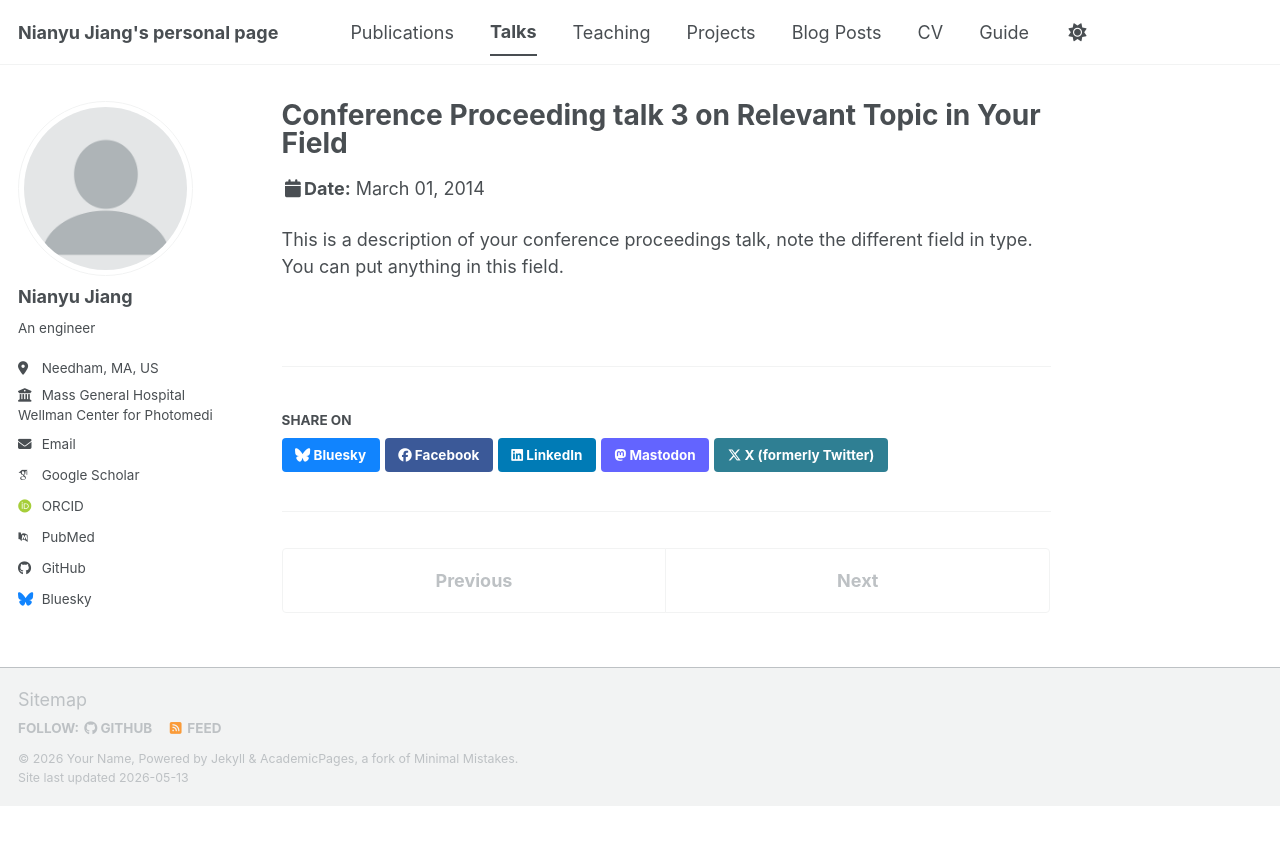
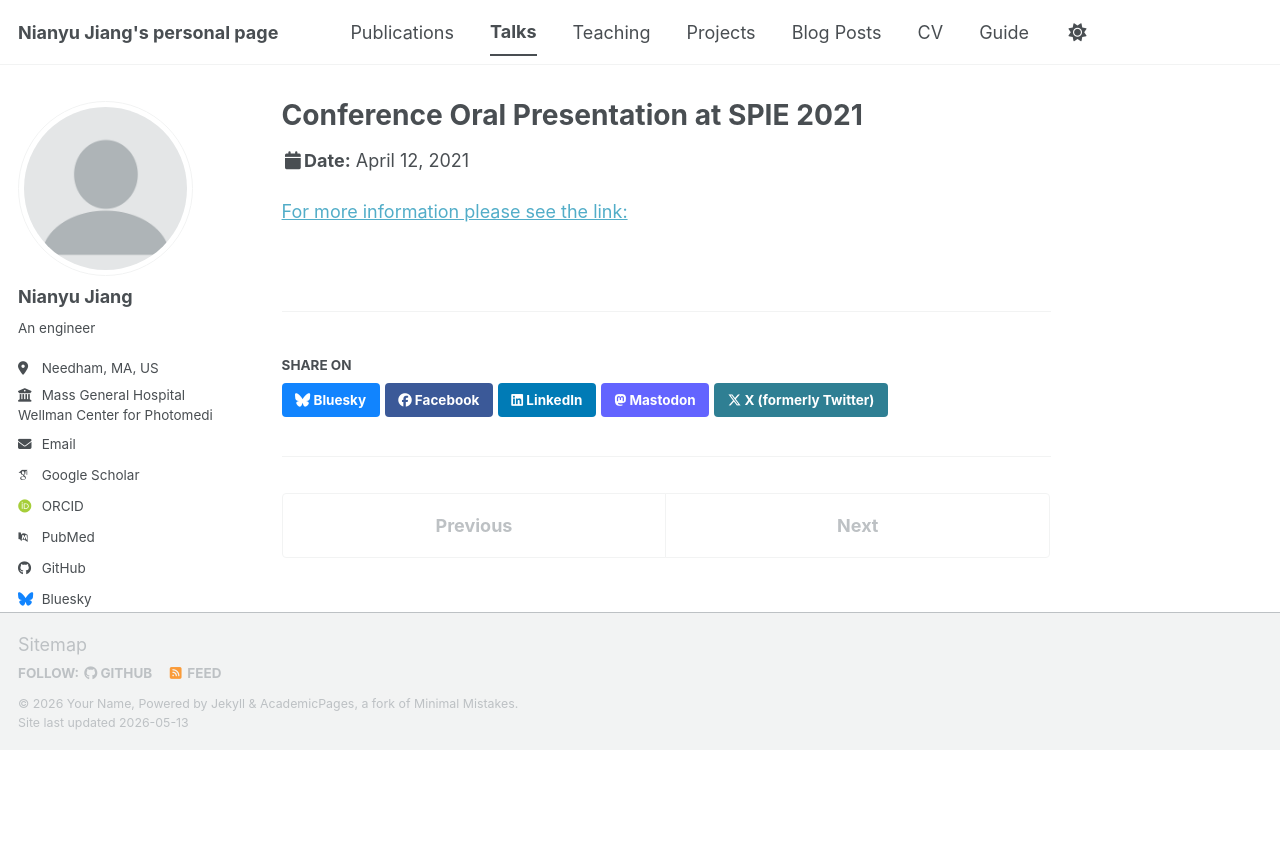
Before and after one commit to NianyuJiang/NianyuJiang.github.io, a Jekyll site: the page built from _talks/2014-03-01-talk-3.md, in a window 1280 px wide. Shown: the top 845 px of the page. Built offline with Jekyll 4.4.1, drawn with Linux system fonts in a browser that asks for light colours; some web fonts are replaced; a script bundle is joined from its source files by our own code; library files that are not in the unit come from our copies.

Commit message:
Update 2014-03-01-talk-3.md

```diff
--- a/_talks/2014-03-01-talk-3.md
+++ b/_talks/2014-03-01-talk-3.md
@@ -1,11 +1,11 @@
 ---
-title: "Conference Proceeding talk 3 on Relevant Topic in Your Field"
+title: "Conference Oral Presentation at SPIE 2021"
 collection: talks
-type: "Conference proceedings talk"
-permalink: /talks/2014-03-01-talk-3
-venue: "Testing Institute of America 2014 Annual Conference"
-date: 2014-03-01
-location: "Los Angeles, CA, USA"
+type: "Conference talk"
+permalink: /talks/2021-04-12-talk-3
+venue: "Virtual"
+date: 2021-04-12
+location: "Virtual"
 ---
 
-This is a description of your conference proceedings talk, note the different field in type. You can put anything in this field.
+[For more information please see the link:](https://spie.org/Publications/Proceedings/Volume/11749)
```
